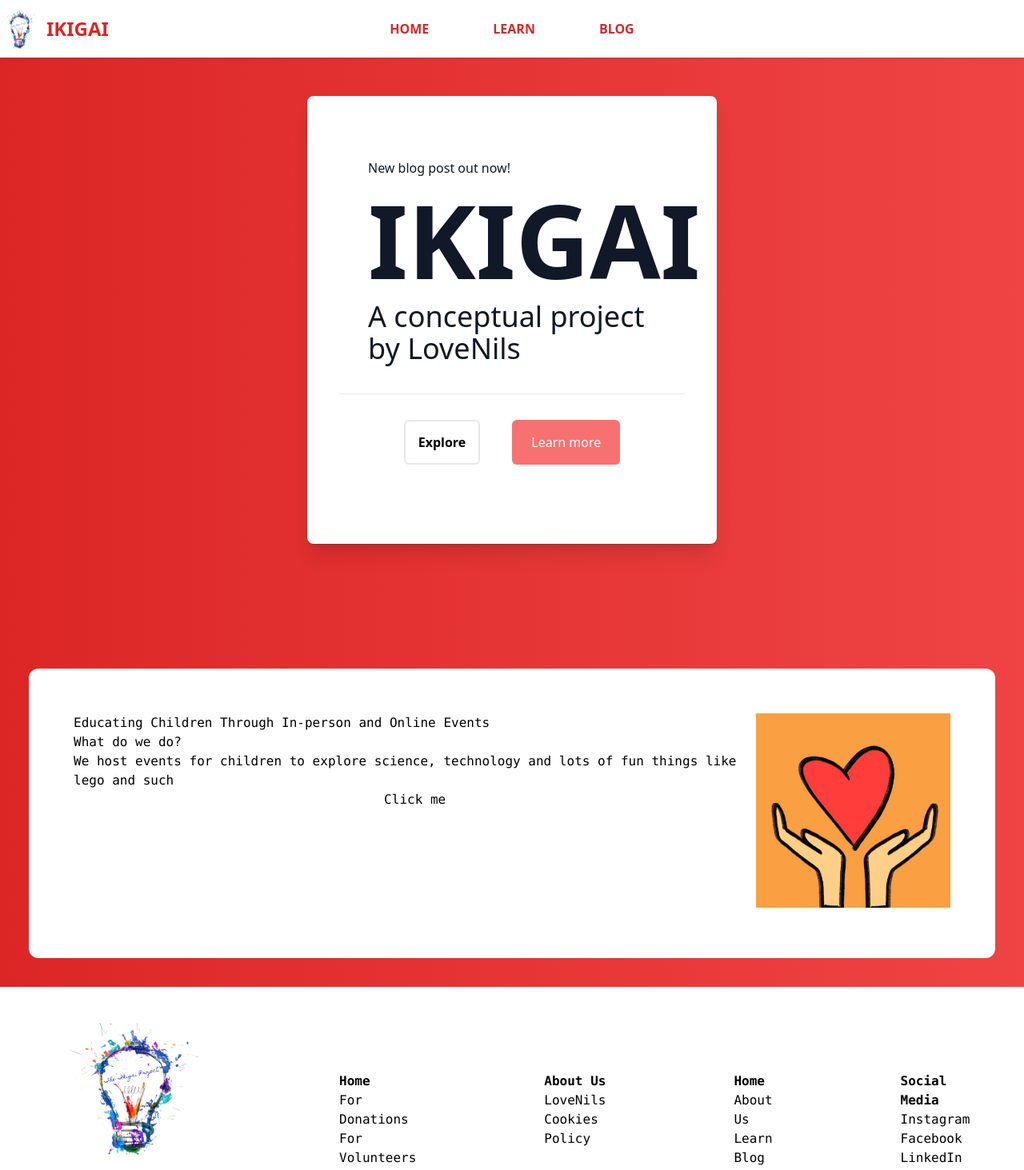
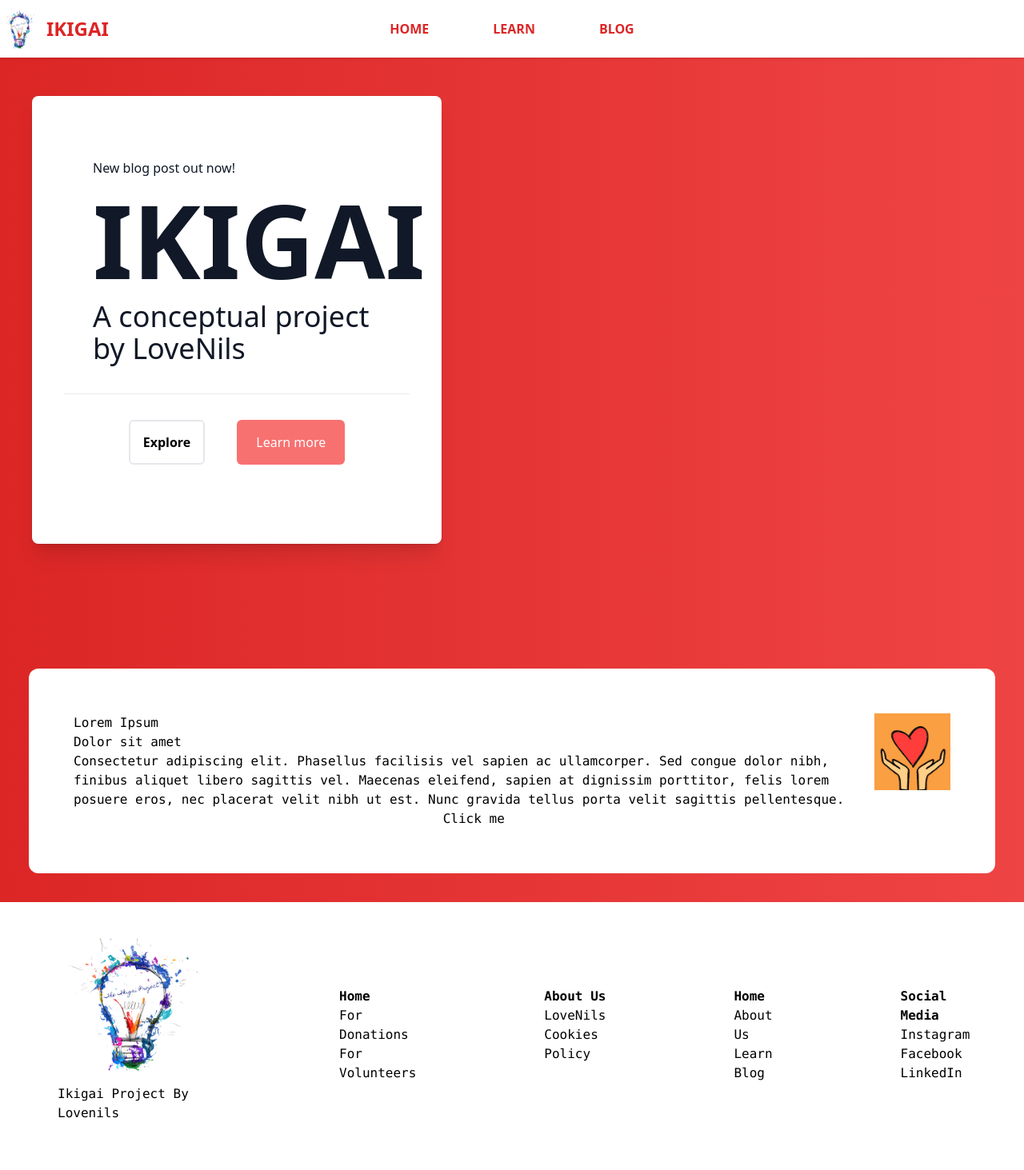
Before and after one commit to OHBOYILOVEHTML/ikigai-website1, a Next.js app: page / in a window 1280 px wide. Shown: the top 1463 px of the page at 80% size. After the commit the page ends 1440 px from the top, so only its background shows below. Built offline with nearby package versions, Linux system fonts and the light colour scheme.

Commit message:
responsive update + content
replaced secondhero content with Lorem Ipsum - we will get details from marketing team, no need.

```diff
--- a/components/BlogPage.js
+++ b/components/BlogPage.js
@@ -13,7 +13,7 @@ export default function Blog() {
               <div class="divide-y divide-gray-300/50">
                 <div className="p-9 space-y-3 text-base leading-7 text-gray-900">
                   <div className="">
-                    <h2>Hello</h2>
+                    <h2>Giggity</h2>
                   </div>
                   <h1 className="text-9xl font-bold">BLOG</h1>
                   <h2 className="text-4xl">A conceptual project by LoveNils</h2>
--- a/components/InitialHero.js
+++ b/components/InitialHero.js
@@ -6,7 +6,7 @@ export default function InitialHero() {
   var message = "New blog post out now!";
   return (
     <>
-      <section className="relative flex min-h-screen flex-row justify-center py-20 overflow-hidden">
+      <section className="relative flex min-h-screen flex-row justify-center md:justify-start py-20 overflow-hidden">
         <div className="font-sans flex flex-col p-10 md:flex-row md:text-left">
           <div className="relative bg-white px-6 pt-10 pb-8 shadow-xl ring-1 ring-gray-900/5 sm:mx-auto sm:max-w-lg sm:rounded-lg sm:px-10">
             <div className="mx-auto max-w-md">
@@ -24,9 +24,13 @@ export default function InitialHero() {
                       Explore
                     </button>
                   </Link>
-                    <button type="button" onclick="document.getElementById('aboutus').scrollIntoView({behavior: 'smooth'})" className="rounded-md text-white px-6 bg-red-400 border-solid hover:bg-red-500">
-                      Learn more
-                    </button>
+                  <button
+                    type="button"
+                    onclick="document.getElementById('aboutus').scrollIntoView({behavior: 'smooth'})"
+                    className="rounded-md text-white px-6 bg-red-400 border-solid hover:bg-red-500"
+                  >
+                    Learn more
+                  </button>
                 </div>
               </div>
             </div>
--- a/components/SecondHero.js
+++ b/components/SecondHero.js
@@ -8,10 +8,10 @@ function SecondHero() {
     "flex flex-col p-14 m-9 bg-white rounded-xl justify-center lg:flex-row"
   );
 
-  const h2Content = "Educating Children Through In-person and Online Events";
-  const h1Content = "What do we do?";
+  const h2Content = "Lorem Ipsum";
+  const h1Content = "Dolor sit amet";
   const pContent =
-    "We host events for children to explore science, technology and lots of fun things like lego and such";
+    "Consectetur adipiscing elit. Phasellus facilisis vel sapien ac ullamcorper. Sed congue dolor nibh, finibus aliquet libero sagittis vel. Maecenas eleifend, sapien at dignissim porttitor, felis lorem posuere eros, nec placerat velit nibh ut est. Nunc gravida tellus porta velit sagittis pellentesque.";
 
   function change() {
     setStyling(
```
